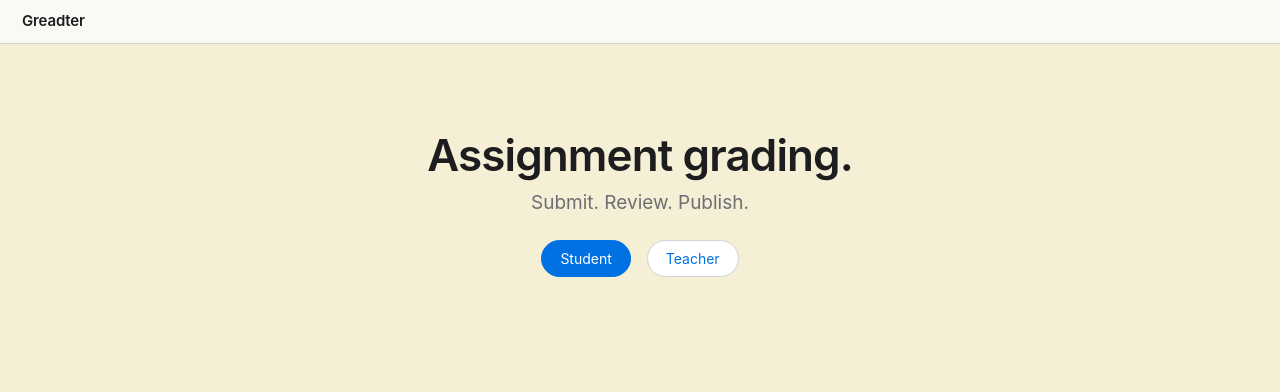
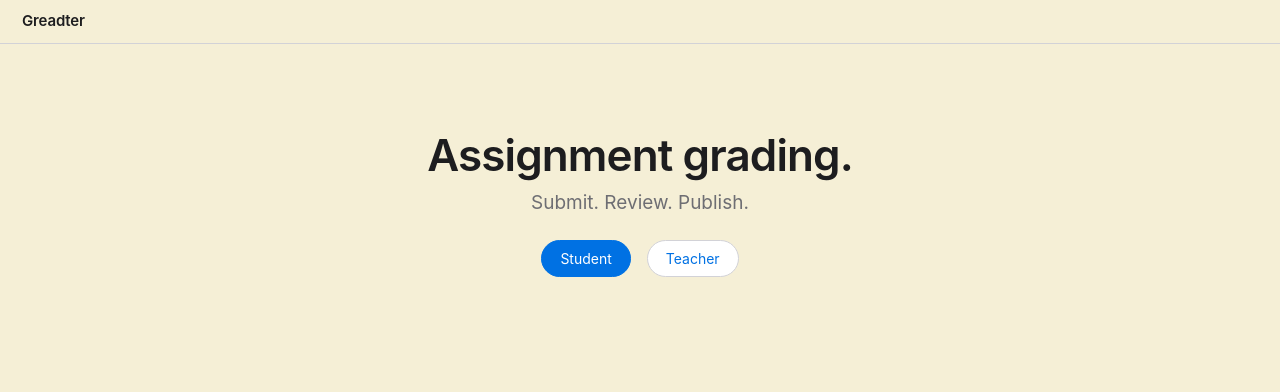
Before and after one commit to abdullahbazaz/Greadter, a website: page index.html in a window 1280 px wide. Drawn offline with Linux system fonts and the light colour scheme.

Commit message:
changed bg color

```diff
--- a/css/style.css
+++ b/css/style.css
@@ -8,11 +8,11 @@ html{-webkit-text-size-adjust:100%}
 body{margin:0;background:var(--bg);color:var(--ink);
   font-family:-apple-system,BlinkMacSystemFont,"SF Pro Text","Helvetica Neue",Helvetica,Arial,sans-serif;
   font-size:15px;line-height:1.5;-webkit-font-smoothing:antialiased}
-::selection{background:#F5EFD6}
+::selection{background:#e8e8ed}
 
 /* top nav — thin translucent, like apple.com */
 .topbar{position:sticky;top:0;z-index:20;display:flex;justify-content:space-between;align-items:center;
-  padding:10px 22px;background:rgba(251,251,253,.85);backdrop-filter:saturate(180%) blur(20px);
+  padding:10px 22px;background:#F5EFD6;backdrop-filter:saturate(180%) blur(20px);
   border-bottom:1px solid var(--line)}
 .brand{font-size:15px;font-weight:600;letter-spacing:-.01em}
 .topbar nav a{color:var(--ink);opacity:.7;text-decoration:none;font-size:13px;margin-left:20px}
```
